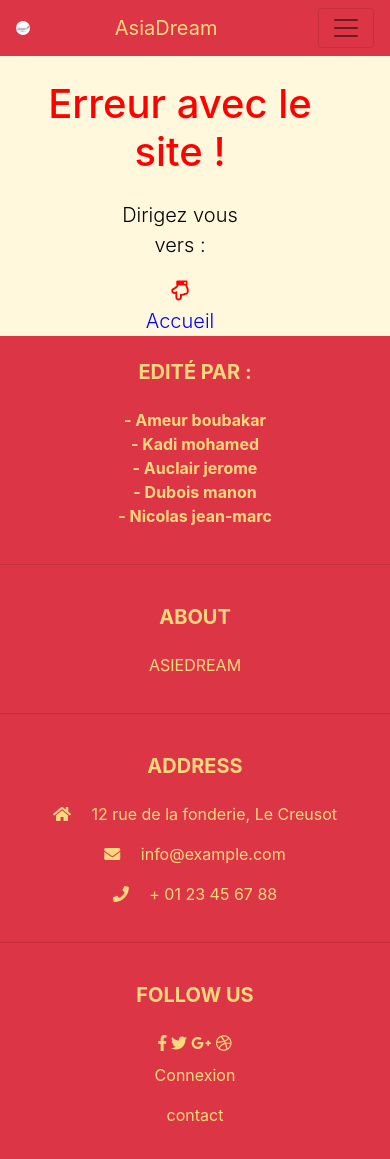
After one commit to jauclair/travel-soutenance, a Symfony app: template templates/bundles/TwigBundle/Exception/error.html.twig in a window 390 px wide. The commit adds this page. Run offline with Twig, Linux system fonts and the light colour scheme; the template is opened without the code that fills it, so the values that code supplies are empty; some libraries are stand-ins or nearby versions.

Commit message:
fiche des error faite et base responsive

```diff
--- a/public/css/style.css
+++ b/public/css/style.css
@@ -13,3 +13,15 @@ li{
 a, p, h2, h3, h4, h5, li{
     color: rgb(255, 216, 126) !important;
 }
+
+.active{
+    color: red;
+}
+
+.error{
+    color: red;
+}
+
+.lead{
+    text-align: center;
+}
--- a/templates/base.html.twig
+++ b/templates/base.html.twig
@@ -45,7 +45,7 @@
                 </ul>
                 <form class="form-inline my-2 my-lg-0">
                     <input class="form-control mr-sm-2" type="search" placeholder="Search" aria-label="Search">
-                    <button class="btn btn-outline-success my-2 my-sm-0" type="submit">Search</button>
+                    <button class="btn btn-outline-warning my-2 my-sm-0" type="submit">Search</button>
                 </form>
             </div>
         </nav>
--- /dev/null
+++ b/templates/bundles/TwigBundle/Exception/error.html.twig
@@ -0,0 +1,24 @@
+{% extends "base.html.twig" %}
+
+{% block body %}
+     {# div container #}
+     <div class="container">
+            {# div error pour la couleur rouge du h1 #}
+            <div class="error">
+                {# div row #}
+                <div class="row col-12">
+                    <h1 class="col-12 text-center my-4">Erreur avec le site !</h1>{# h1 #}
+                    {# div lead pour centrer le texte #}
+                    <div class="lead col-6 mx-auto">
+                        <p style="color: rgb(0, 0, 0) !important"> Dirigez vous vers :</p>
+                        <i class="far fa-hand-point-down"></i><br>
+                        <a "{{ (actualPage == 'home') ? ' active' : '' }}" href="{{ path('home') }}" style="color:blue !important">Accueil</a>
+                    </div>
+                    {# fin de la div lead  #}
+                </div>
+                {# fin de la div row #}
+            </div>
+            {# fin de la  div error pour la couleur rouge du h1 #}
+        </div>
+        {# fin div container #}
+{% endblock %}
```
Also changed, not shown: templates/bundles/TwigBundle/Exception/error403.html.twig (added, +25 -0 lines), templates/bundles/TwigBundle/Exception/error404.html.twig (added, +24 -0 lines).
